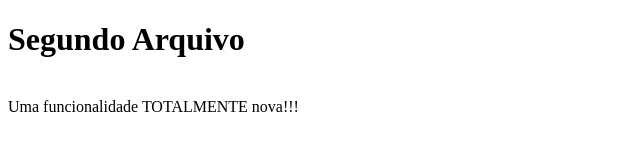
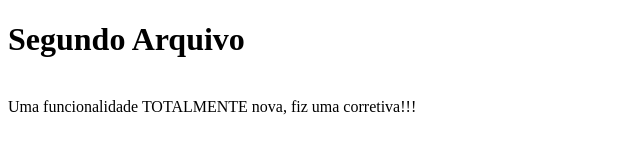
Before and after one commit to PehMarquesDev/Teste-Index, a plain HTML site: page Segundo.html in a window 1280 px wide. Shown: the whole page, without its empty margins (0-640 px from the left). Drawn offline with Linux system fonts and the light colour scheme.

Commit message:
Nova mudanca!

```diff
--- a/Segundo.html
+++ b/Segundo.html
@@ -6,6 +6,6 @@
 </head>
 <body>
 <h1>Segundo Arquivo</h1><br>
-Uma funcionalidade TOTALMENTE nova!!!
+Uma funcionalidade TOTALMENTE nova, fiz uma corretiva!!!
 </body>
 </html>
```
